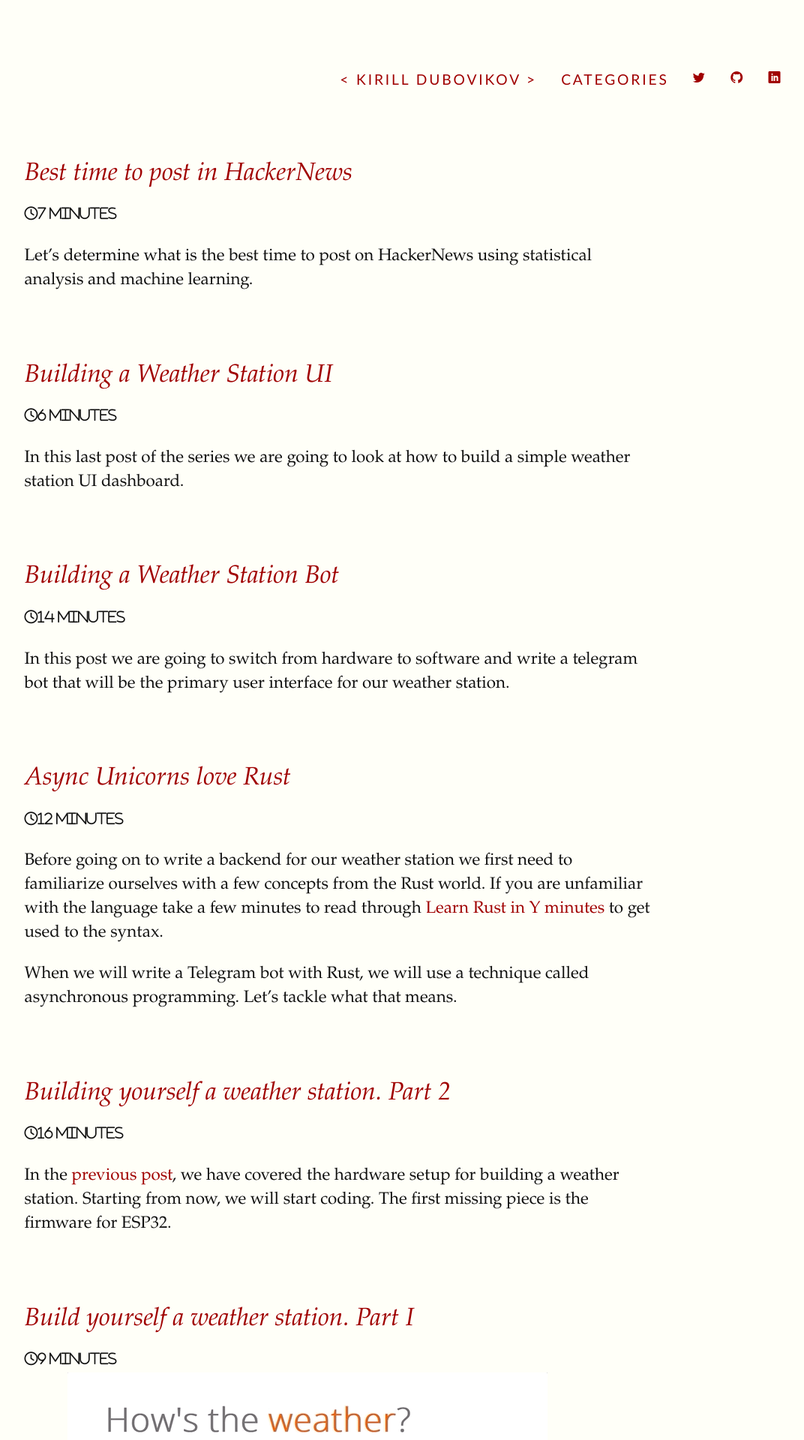
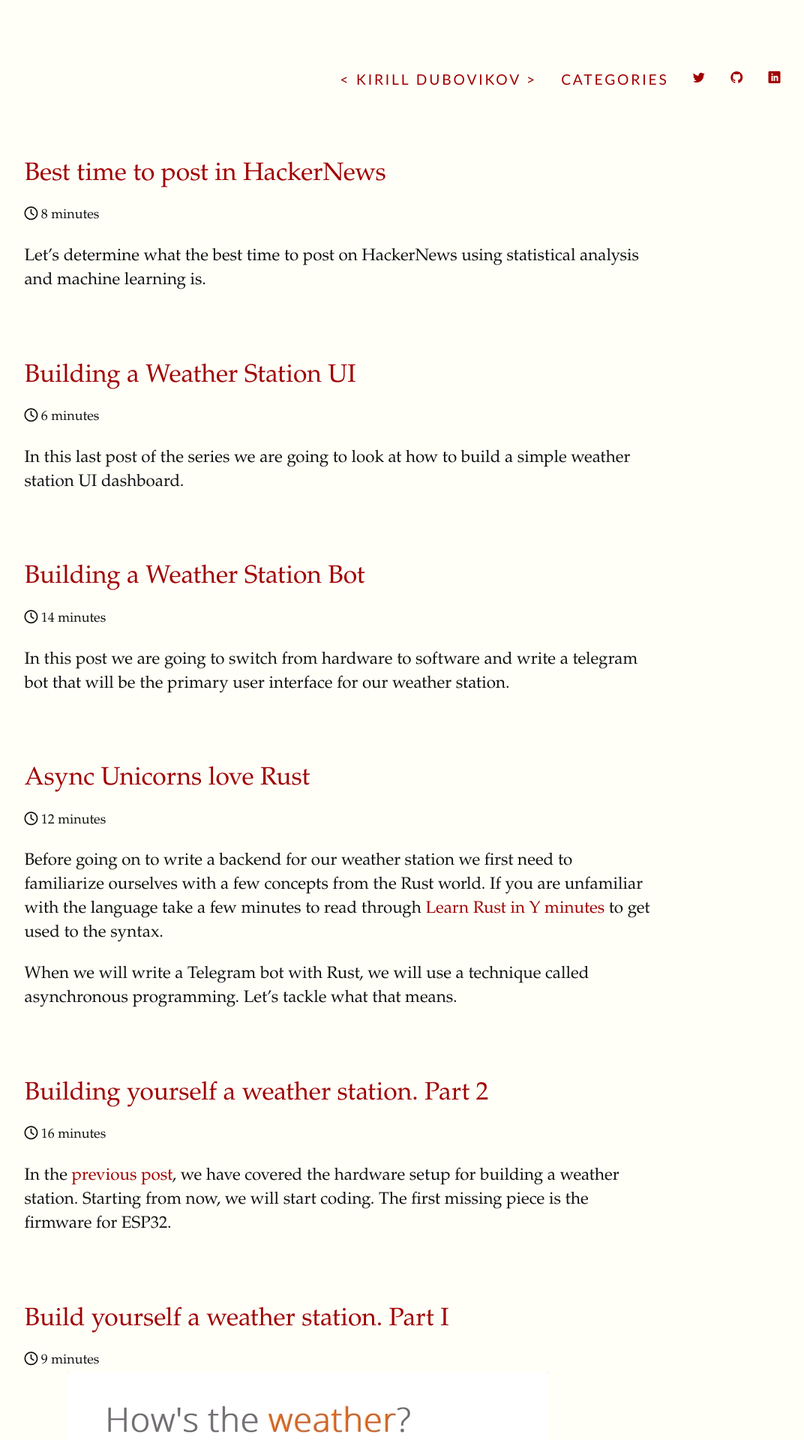
Before and after one commit to kdubovikov/blog, a Jekyll site: the page docs/index.html, which Jekyll copies as it is, in a window 1280 px wide. Shown: the top 1920 px of the page at 75% size, without its empty margins (141-1213 px from the left). Built offline with Jekyll 4.4.1, drawn with Linux system fonts in a browser that asks for light colours; nearby versions of some CDN libraries; some web fonts are replaced.

Commit message:
fix: styling for tables and post titles

```diff
--- a/css/tufte.scss
+++ b/css/tufte.scss
@@ -105,7 +105,8 @@
      font-size: 2.5rem;
      line-height: 0.784; }
 
-h2 { font-style: italic;
+h2 {
+    // font-style: italic;
      font-weight: 400;
      margin-top: 1.866666666666667rem;
      margin-top: 2.1rem;
@@ -163,7 +164,7 @@
 /*-- Table styling section - For Tufte-Jekyll, booktabs style is default for Markdown tables  --*/
 
 table, table.booktabs { width: auto;  //making booktabs style tables the unstyled default in case someone uses Markdown styling
-                 margin: 0 auto;
+                 // margin: 0 auto;
                  border-spacing: 0px;
                  border-top: 2px solid $border-color;
                  border-bottom: 2px solid $border-color; }
--- a/docs/index.html
+++ b/docs/index.html
@@ -119,8 +119,8 @@
         <li class="listing">
 
           <a href="/articles/datascience/hn-posts-analysis"><h2 class="contrast">Best time to post in HackerNews</h2></a>
-          <span class="smaller"><i class="far fa-clock">7 minutes</i></span><br/>
-          <div><p>Let’s determine what is the best time to post on HackerNews using statistical analysis and machine learning.</p>
+          <span class="smaller"><i class="far fa-clock"></i> 8 minutes</span><br/>
+          <div><p>Let’s determine what the best time to post on HackerNews using statistical analysis and machine learning is.</p>
 
 </div>
         </li>
@@ -136,7 +136,7 @@
         <li class="listing">
 
           <a href="/articles/rust/ui/weather-station-ui"><h2 class="contrast">Building a Weather Station UI</h2></a>
-          <span class="smaller"><i class="far fa-clock">6 minutes</i></span><br/>
+          <span class="smaller"><i class="far fa-clock"></i> 6 minutes</span><br/>
           <div><p>In this last post of the series we are going to look at how to build a simple weather station UI dashboard.</p>
 
 </div>
@@ -153,7 +153,7 @@
         <li class="listing">
 
           <a href="/articles/rust/building-a-weather-station-bot"><h2 class="contrast">Building a Weather Station Bot</h2></a>
-          <span class="smaller"><i class="far fa-clock">14 minutes</i></span><br/>
+          <span class="smaller"><i class="far fa-clock"></i> 14 minutes</span><br/>
           <div><p>In this post we are going to switch from hardware to software and write a telegram bot that will be the primary user interface for our weather station.</p>
 </div>
         </li>
@@ -169,7 +169,7 @@
         <li class="listing">
 
           <a href="/articles/rust/async-unicorns-love-rust"><h2 class="contrast">Async Unicorns love Rust</h2></a>
-          <span class="smaller"><i class="far fa-clock">12 minutes</i></span><br/>
+          <span class="smaller"><i class="far fa-clock"></i> 12 minutes</span><br/>
           <div><p>Before going on to write a backend for our weather station we first need to familiarize ourselves with a few concepts from the Rust world. If you are unfamiliar with the language take a few minutes to read through <a href="https://learnxinyminutes.com/docs/rust/">Learn Rust in Y minutes</a> to get used to the syntax.</p>
 
 <p>When we will write a Telegram bot with Rust, we will use a technique called asynchronous programming. Let’s tackle what that means.</p>
@@ -188,7 +188,7 @@
         <li class="listing">
 
           <a href="/articles/hardware/build-yourself-a-weathe-station-part-2"><h2 class="contrast">Building yourself a weather station. Part 2</h2></a>
-          <span class="smaller"><i class="far fa-clock">16 minutes</i></span><br/>
+          <span class="smaller"><i class="far fa-clock"></i> 16 minutes</span><br/>
           <div><p>In the <a href="https://blog.kdubovikov.ml/articles/hardware/build-yourself-a-weather-station">previous post</a>, we have covered the hardware setup for building a weather station. Starting from now, we will start coding. The first missing piece is the firmware for ESP32.</p>
 
 </div>
@@ -205,7 +205,7 @@
         <li class="listing">
 
           <a href="/articles/hardware/build-yourself-a-weather-station"><h2 class="contrast">Build yourself a weather station. Part I</h2></a>
-          <span class="smaller"><i class="far fa-clock">9 minutes</i></span><br/>
+          <span class="smaller"><i class="far fa-clock"></i> 9 minutes</span><br/>
           <div><figure class="fullwidth"><img src="/assets/img/esp32-weather-station/post-1/weather-dashboard.gif" /><figcaption></figcaption></figure>
 
 <h1 id="intro">Intro</h1>
@@ -225,7 +225,7 @@
         <li class="listing">
 
           <a href="/articles/hardware/the-beauty-of-hardware"><h2 class="contrast">The beauty of hardware</h2></a>
-          <span class="smaller"><i class="far fa-clock">8 minutes</i></span><br/>
+          <span class="smaller"><i class="far fa-clock"></i> 8 minutes</span><br/>
           <div><p>My life is tied to software. I first got interested in it in the year 2001, when I saw my father reading a C++ book. Since then, I learned and built and failed and learned again up to this day. Over those years, I’ve learned about different programming languages, peeked into the inner workings of operating systems, databases, and compilers. Back in the old days, I have tried to build simple bootloaders and operating systems in assembly using my old PC-iMac clone.</p>
 
 <figure><figcaption></figcaption><img src="/assets/img/eone.jpg" /></figure>
```
